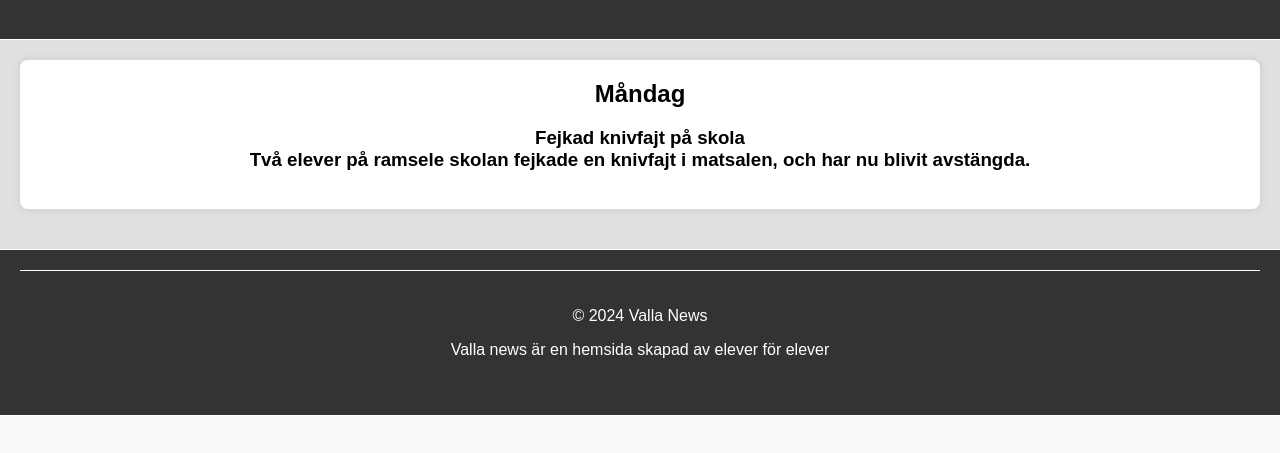
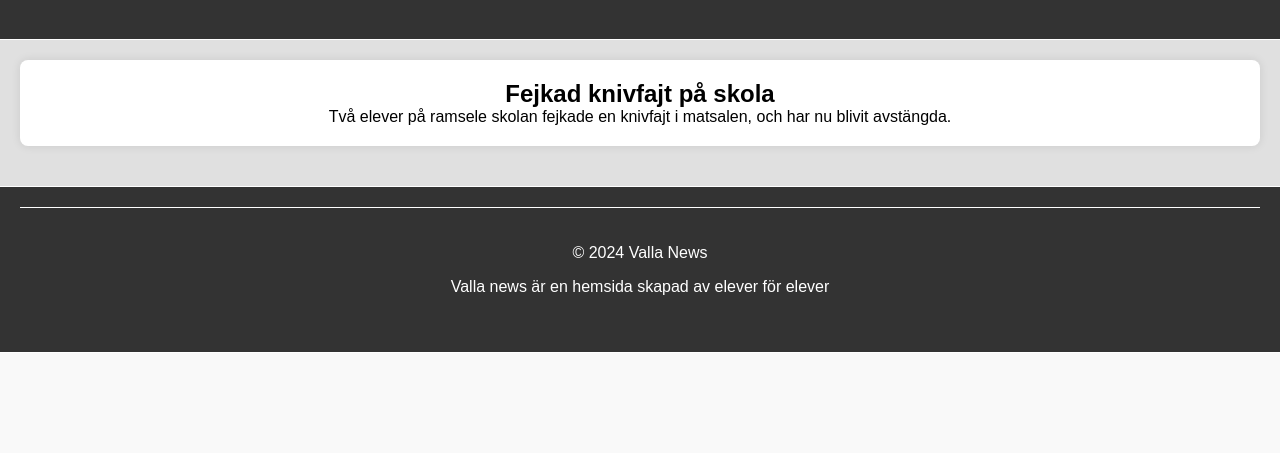
Before and after one commit to VallaNews/efeifeahjouifhsfhuihfuiehuiaufiheuajsifosejifojseifjseofhye-gofuhe-sfjiej-fhtduhiojujguiofdjgikgifjs, a plain HTML site: page artikel1.html in a window 1280 px wide. Shown: the part 81-534 px from the top of the page. Drawn offline with Linux system fonts and the light colour scheme.

Commit message:
Update artikel1.html

```diff
--- a/artikel1.html
+++ b/artikel1.html
@@ -128,10 +128,8 @@
   <main>
     <div class="top-article">
         <div class="meal">
-          <h2>Måndag</h2>
-          <h3>Fejkad knivfajt på skola</p>
+          <h2>Fejkad knivfajt på skola</h2>
           <p>Två elever på ramsele skolan fejkade en knivfajt i matsalen, och har nu blivit avstängda. </p>
-          <p></p>
         </div>
     </div>
   </main>
```
